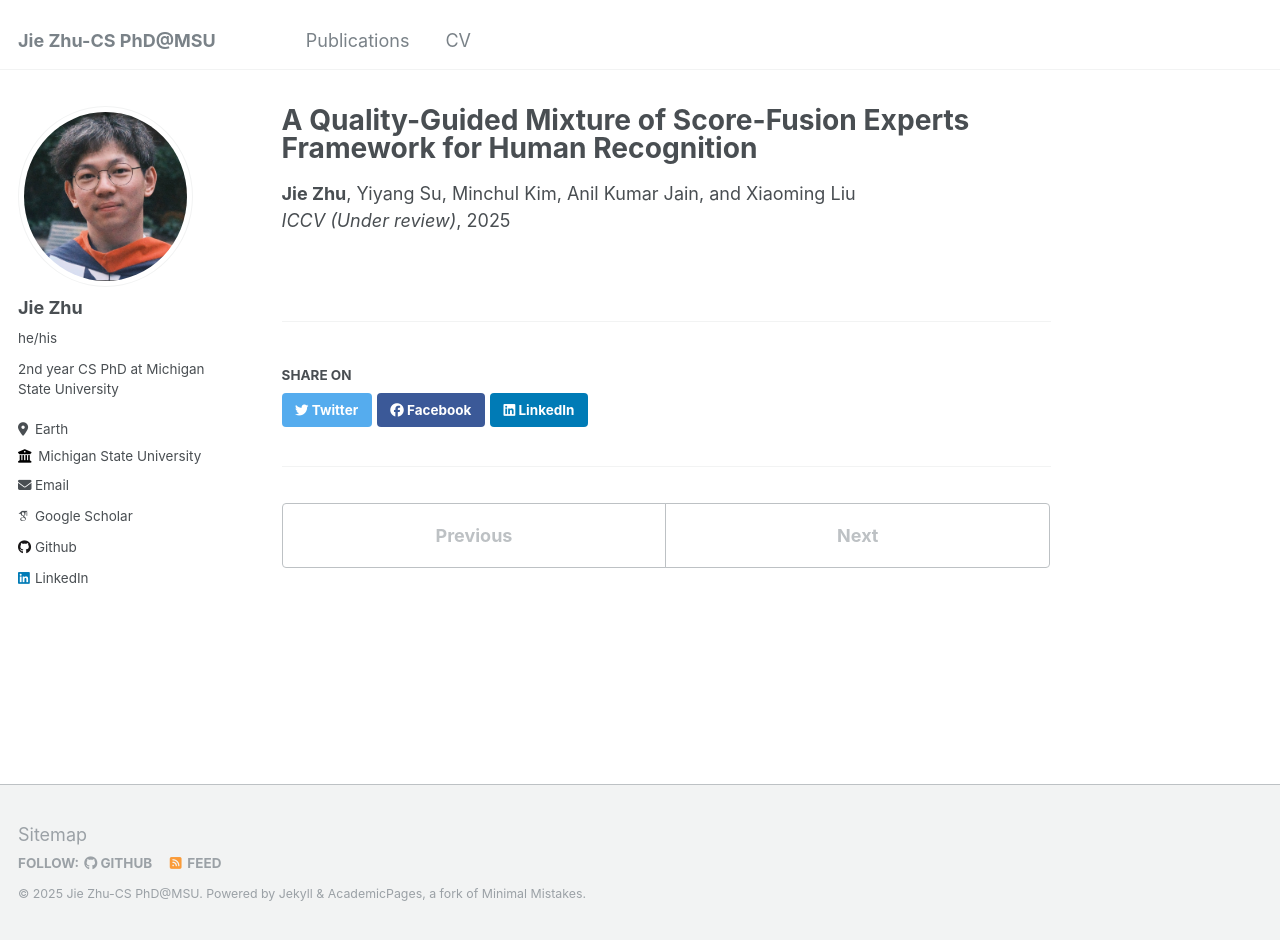
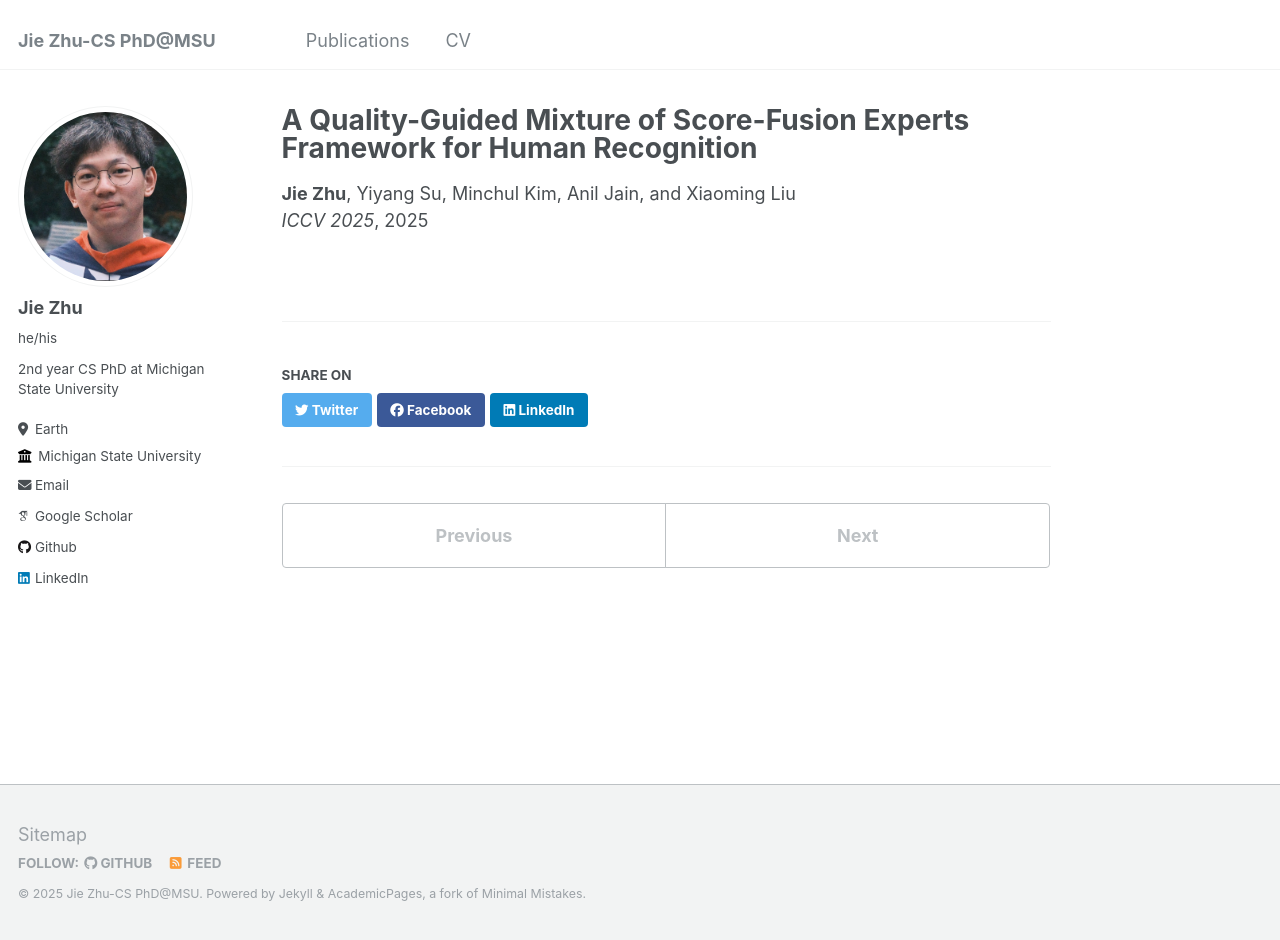
Before and after one commit to jiezhu23/jiezhu23.github.io, a Jekyll site: the page built from _publications/2025-03-10-QME.md, in a window 1280 px wide and 940 px high. Built offline with Jekyll 4.4.1, drawn with Linux system fonts in a browser that asks for light colours; some web fonts are replaced.

Commit message:
update pubs

```diff
--- a/_publications/2025-03-10-QME.md
+++ b/_publications/2025-03-10-QME.md
@@ -4,10 +4,10 @@ collection: publications
 permalink: /publication/2025-03-10-QME
 excerpt: ''
 date: 2025-03-10
-authors: '**Jie Zhu**, Yiyang Su, Minchul Kim, Anil Kumar Jain, and Xiaoming Liu'
-venue: 'ICCV (Under review)'
+authors: '**Jie Zhu**, Yiyang Su, Minchul Kim, Anil Jain, and Xiaoming Liu'
+venue: 'ICCV 2025'
 paperurl: '../files/QME_ICCV25_Jie.pdf'
-# codeurl: 'https://github.com/junwenchen/ATM'
+codeurl: 'https://github.com/jiezhu23/QME_ICCV25'
 # citation: 'Chen J, Zhu J, Kong Y. ATM: Action Temporality Modeling for Video Question Answering[C]//Proceedings of the 31st ACM International Conference on Multimedia. 2023: 4886-4895.'
 ---
 <!--
```
Also changed, not shown: _pages/about.md (+1 -0 lines).
